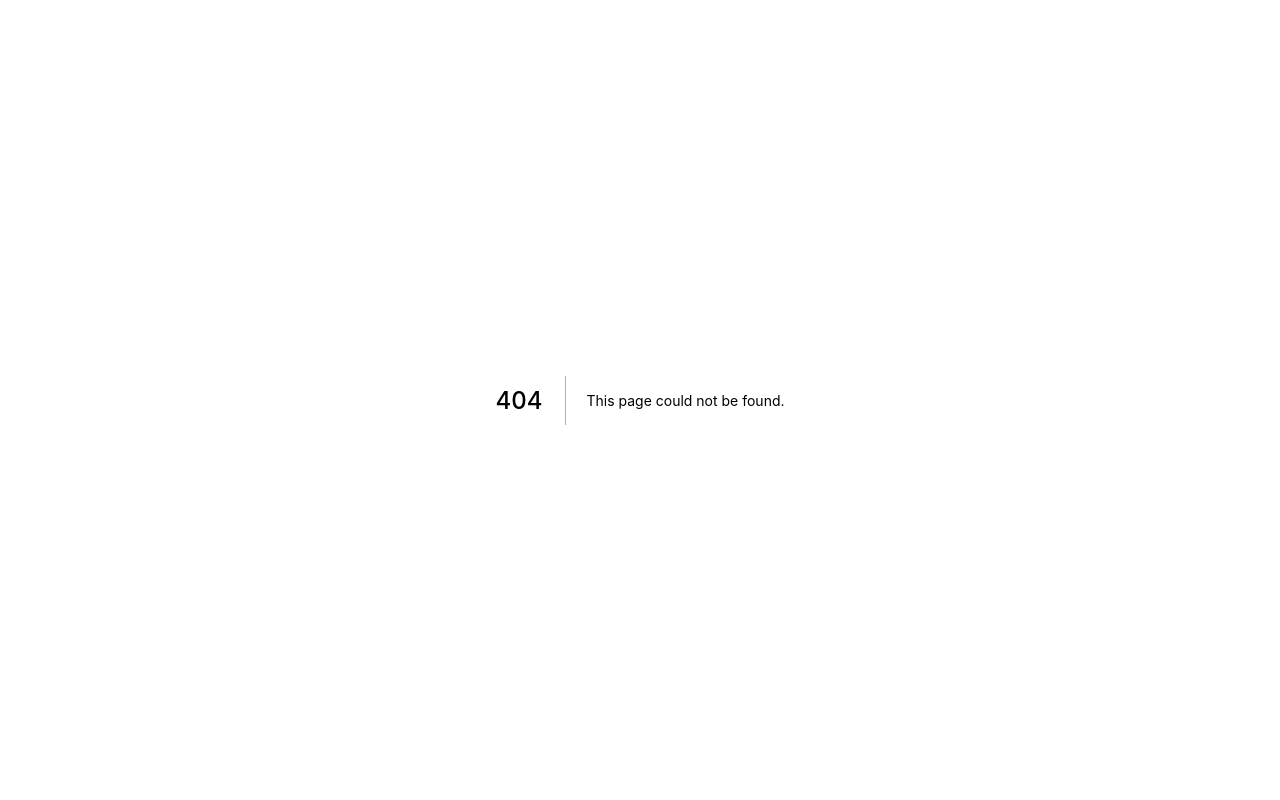
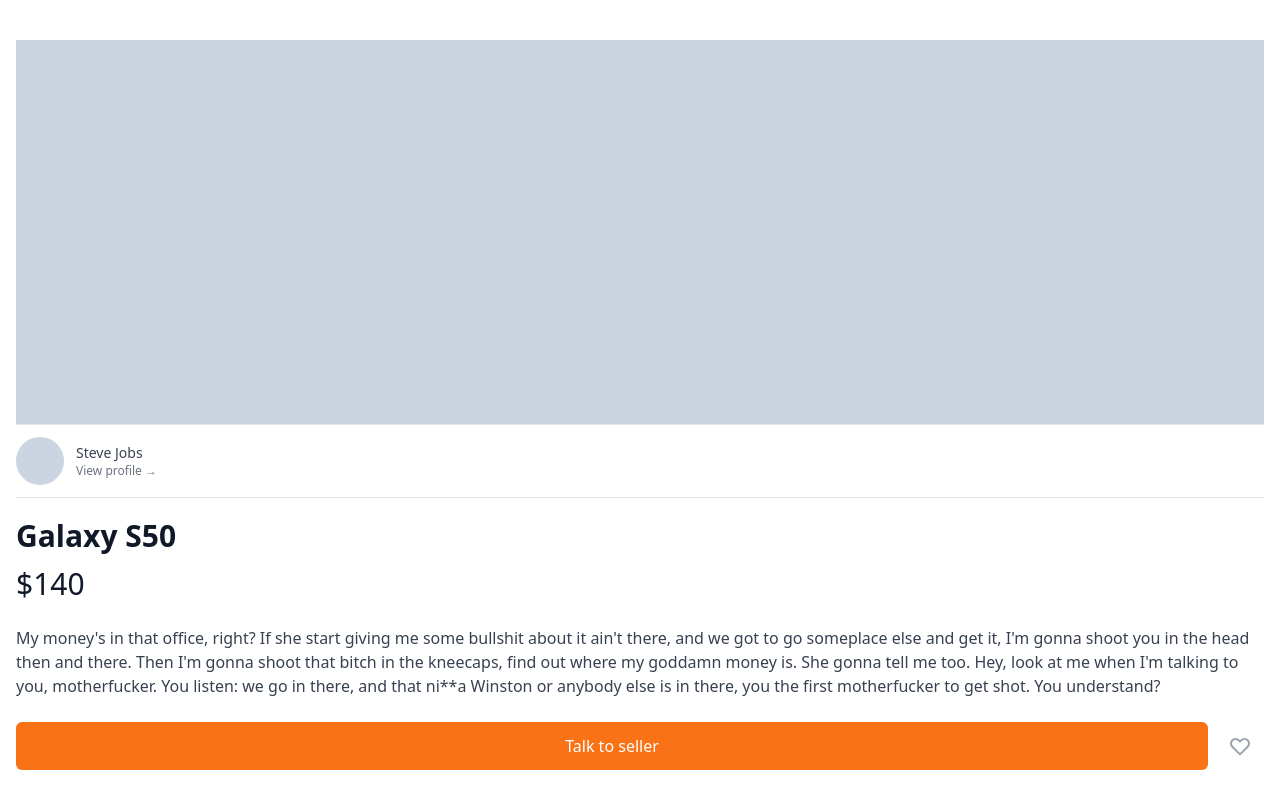
Before and after one commit to HyunG1u/Next-market, a Next.js app: page /items/1 in a window 1280 px wide. Before the commit this address had no page. Shown: the top 800 px of the page. Built offline with nearby package versions, Linux system fonts and the light colour scheme.

Commit message:
feat: add items

```diff
--- /dev/null
+++ b/pages/items/[id].tsx
@@ -0,0 +1,70 @@
+import type { NextPage } from "next";
+
+const ItemDetail: NextPage = () => {
+  return (
+    <div className="px-4 py-10">
+      <div className="mb-8">
+        <div className="h-96 bg-slate-300" />
+        <div className="flex cursor-pointer py-3 border-t border-b items-center space-x-3">
+          <div className="w-12 h-12 rounded-full bg-slate-300" />
+          <div>
+            <p className="text-sm font-medium text-gray-700">Steve Jobs</p>
+            <p className="text-xs font-medium text-gray-500">
+              View profile &rarr;
+            </p>
+          </div>
+        </div>
+        <div className="mt-5">
+          <h1 className="text-3xl font-bold text-gray-900">Galaxy S50</h1>
+          <span className="text-3xl block mt-3 text-gray-900">$140</span>
+          <p className="my-6 text-gray-700">
+            My money&apos;s in that office, right? If she start giving me some
+            bullshit about it ain&apos;t there, and we got to go someplace else
+            and get it, I&apos;m gonna shoot you in the head then and there.
+            Then I&apos;m gonna shoot that bitch in the kneecaps, find out where
+            my goddamn money is. She gonna tell me too. Hey, look at me when
+            I&apos;m talking to you, motherfucker. You listen: we go in there,
+            and that ni**a Winston or anybody else is in there, you the first
+            motherfucker to get shot. You understand?
+          </p>
+          <div className="flex items-center justify-between space-x-2">
+            <button className="flex-1 bg-orange-500 text-white py-3 rounded-md focus:outline-none focus:ring-2 focus:ring-offset-2 font-medium hover:bg-orange-600 focus:ring-orange-500">
+              Talk to seller
+            </button>
+            <button className="p-3 rounded-md flex items-center justify-center text-gray-400 hover:bg-gray-100 hover:text-gray-500">
+              <svg
+                className="h-6 w-6 "
+                xmlns="http://www.w3.org/2000/svg"
+                fill="none"
+                viewBox="0 0 24 24"
+                stroke="currentColor"
+                aria-hidden="true"
+              >
+                <path
+                  strokeLinecap="round"
+                  strokeLinejoin="round"
+                  strokeWidth="2"
+                  d="M4.318 6.318a4.5 4.5 0 000 6.364L12 20.364l7.682-7.682a4.5 4.5 0 00-6.364-6.364L12 7.636l-1.318-1.318a4.5 4.5 0 00-6.364 0z"
+                />
+              </svg>
+            </button>
+          </div>
+        </div>
+      </div>
+      <div>
+        <h2 className="text-2xl font-bold text-gray-900">Similar items</h2>
+        <div className="mt-6 grid grid-cols-2 gap-4">
+          {[1, 2, 3, 4, 5, 6].map((_, i) => (
+            <div key={i}>
+              <div className="h-56 w-full mb-4 bg-slate-300" />
+              <h3 className="text-gray-700 -mb-1">Galaxy S60</h3>
+              <span className="text-sm font-medium text-gray-900">$6</span>
+            </div>
+          ))}
+        </div>
+      </div>
+    </div>
+  );
+};
+
+export default ItemDetail;
--- /dev/null
+++ b/pages/items/upload.tsx
@@ -0,0 +1,65 @@
+import type { NextPage } from "next";
+
+const Upload: NextPage = () => {
+  return (
+    <div className="px-4 py-16">
+      <div>
+        <label className="w-full cursor-pointer text-gray-600 hover:border-orange-500 hover:text-orange-500 flex items-center justify-center border-2 border-dashed border-gray-300 h-48 rounded-md">
+          <svg
+            className="h-12 w-12"
+            stroke="currentColor"
+            fill="none"
+            viewBox="0 0 48 48"
+            aria-hidden="true"
+          >
+            <path
+              d="M28 8H12a4 4 0 00-4 4v20m32-12v8m0 0v8a4 4 0 01-4 4H12a4 4 0 01-4-4v-4m32-4l-3.172-3.172a4 4 0 00-5.656 0L28 28M8 32l9.172-9.172a4 4 0 015.656 0L28 28m0 0l4 4m4-24h8m-4-4v8m-12 4h.02"
+              strokeWidth={2}
+              strokeLinecap="round"
+              strokeLinejoin="round"
+            />
+          </svg>
+
+          <input className="hidden" type="file" />
+        </label>
+      </div>
+      <div className="my-5">
+        <label
+          htmlFor="price"
+          className="mb-1 block text-sm font-medium text-gray-700"
+        >
+          Price
+        </label>
+        <div className="rounded-md relative flex items-center shadow-sm">
+          <div className="absolute left-0 pointer-events-none pl-3 flex items-center justify-center">
+            <span className="text-gray-500 text-sm">$</span>
+          </div>
+          <input
+            id="price"
+            className="appearance-none pl-7 w-full px-3 py-2 border border-gray-300 rounded-md shadow-sm placeholder-gray-400 focus:outline-none focus:ring-orange-500 focus:border-orange-500"
+            type="text"
+            placeholder="0.00"
+          />
+          <div className="absolute right-0 pointer-events-none pr-3 flex items-center">
+            <span className="text-gray-500">USD</span>
+          </div>
+        </div>
+      </div>
+      <div>
+        <label className="mb-1 block text-sm font-medium text-gray-700">
+          Description
+        </label>
+
+        <textarea
+          className="mt-1 shadow-sm w-full focus:ring-orange-500 rounded-md border-gray-300 focus:border-orange-500 "
+          rows={4}
+        />
+      </div>
+      <button className="mt-5 w-full bg-orange-500 hover:bg-orange-600 text-white py-2 px-4 border border-transparent rounded-md shadow-sm text-sm font-medium focus:ring-2 focus:ring-offset-2 focus:ring-orange-500 focus:outline-none">
+        Upload product
+      </button>
+    </div>
+  );
+};
+
+export default Upload;
```
